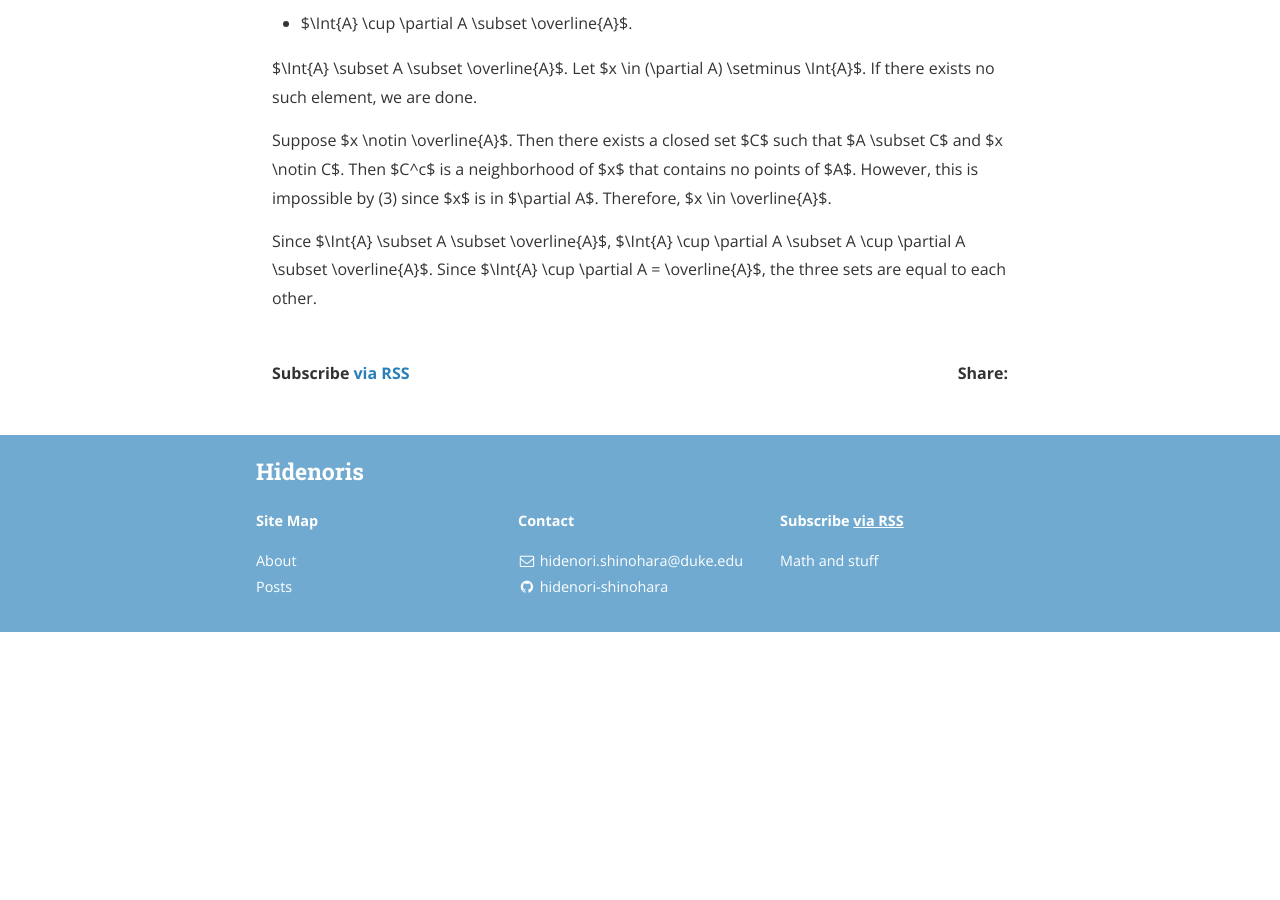
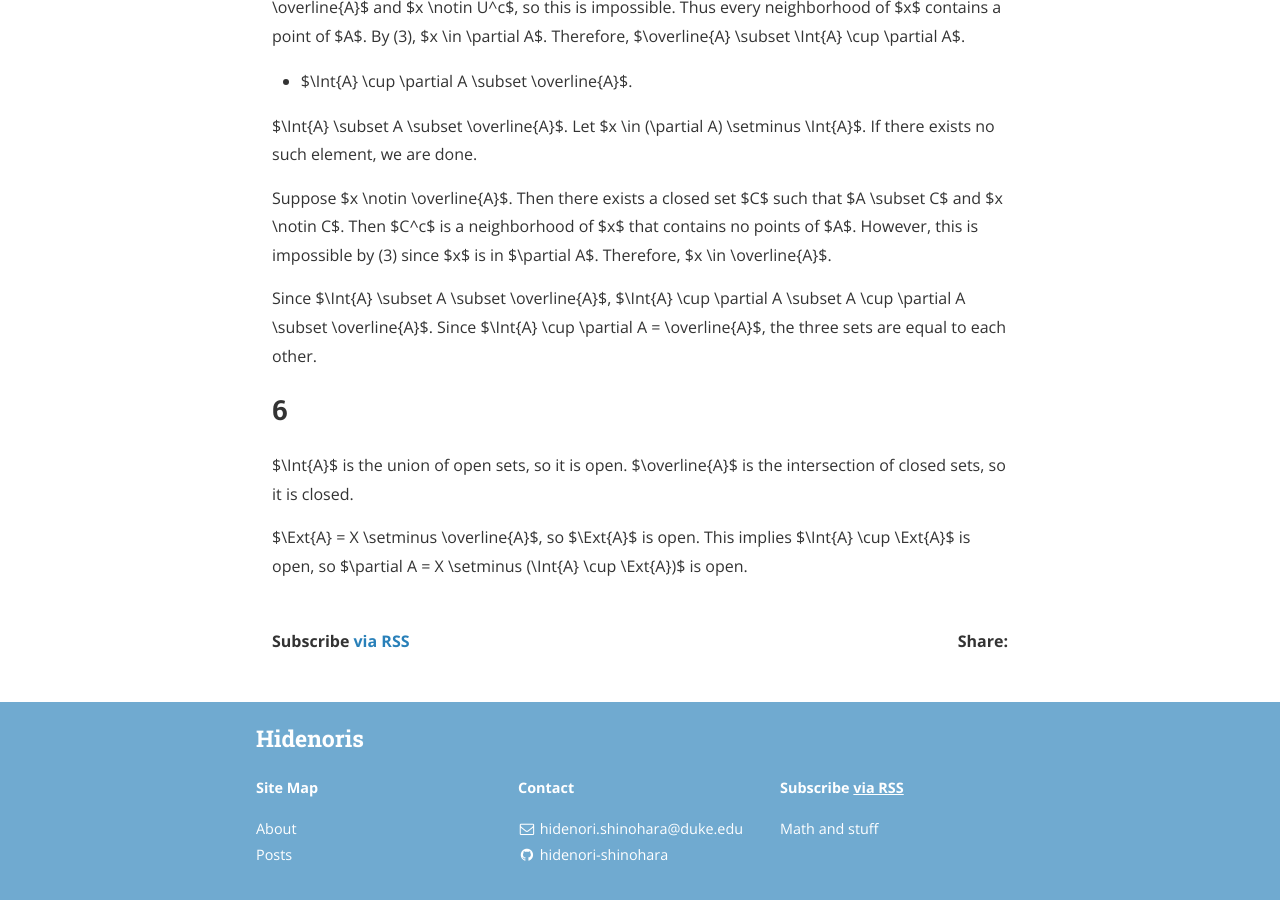
Before and after one commit to hidenori-shinohara/hidenori-shinohara.github.io, a Jekyll site: the page built from _posts/introduction_to_topological_manifolds/chapter2/2019-09-01-basic-properties-points-ex-2-9.md, in a window 1280 px wide and 900 px high, scrolled down 2361 px. Built offline with Jekyll 4.4.1, drawn with Linux system fonts in a browser that asks for light colours; nearby versions of some CDN libraries; before the commit the page ends 2993 px from its top, so only the background shows below that; some of the changed text lies outside the part shown.

Commit message:
Finish 2-9(e)

```diff
--- a/_posts/introduction_to_topological_manifolds/chapter2/2019-09-01-basic-properties-points-ex-2-9.md
+++ b/_posts/introduction_to_topological_manifolds/chapter2/2019-09-01-basic-properties-points-ex-2-9.md
@@ -13,6 +13,7 @@ Let $X$ be a topological space and let $A \subset X$ be any subset.
 1. A point is in $\partial A$ if and only if every neighborhood of it contains both a point of $A$ and a point of $X \setminus A$.
 1. A point is in $\overline{A}$ if and only if every neighborhood of it contains a point of $A$.
 1. $\overline{A} = A \cup \partial A = \Int{A} \cup \partial A$.
+1. $\Int{A}$ and $\Ext{A}$ are open in $X$, while $\overline{A}$ and $\partial{A}$ are closed in $X$.
 
 # Solution
 ## 1
@@ -95,3 +96,10 @@ Therefore, $x \in \overline{A}$.
 
 Since $\Int{A} \subset A \subset \overline{A}$, $\Int{A} \cup \partial A \subset A \cup \partial A \subset \overline{A}$.
 Since $\Int{A} \cup \partial A = \overline{A}$, the three sets are equal to each other.
+
+## 6
+$\Int{A}$ is the union of open sets, so it is open.
+$\overline{A}$ is the intersection of closed sets, so it is closed.
+
+$\Ext{A} = X \setminus \overline{A}$, so $\Ext{A}$ is open.
+This implies $\Int{A} \cup \Ext{A}$ is open, so $\partial A = X \setminus (\Int{A} \cup \Ext{A})$ is open.
```
